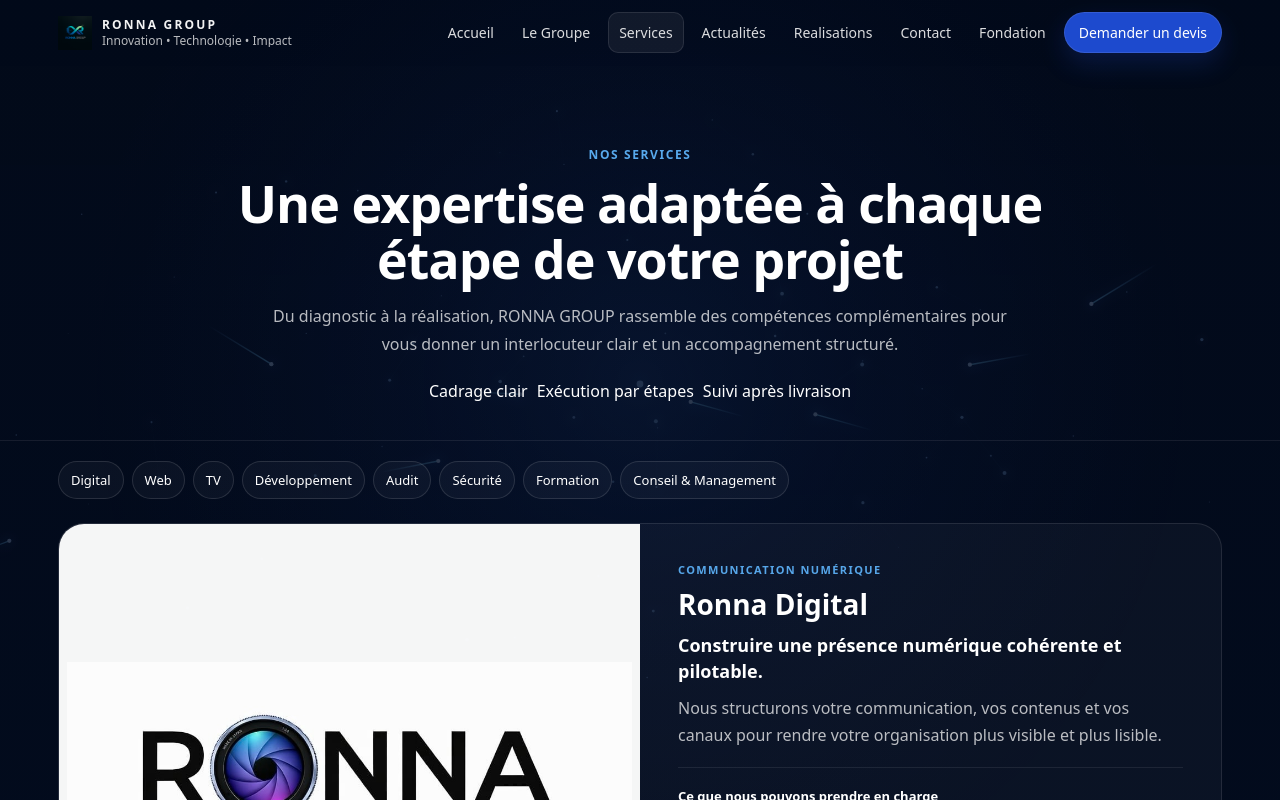
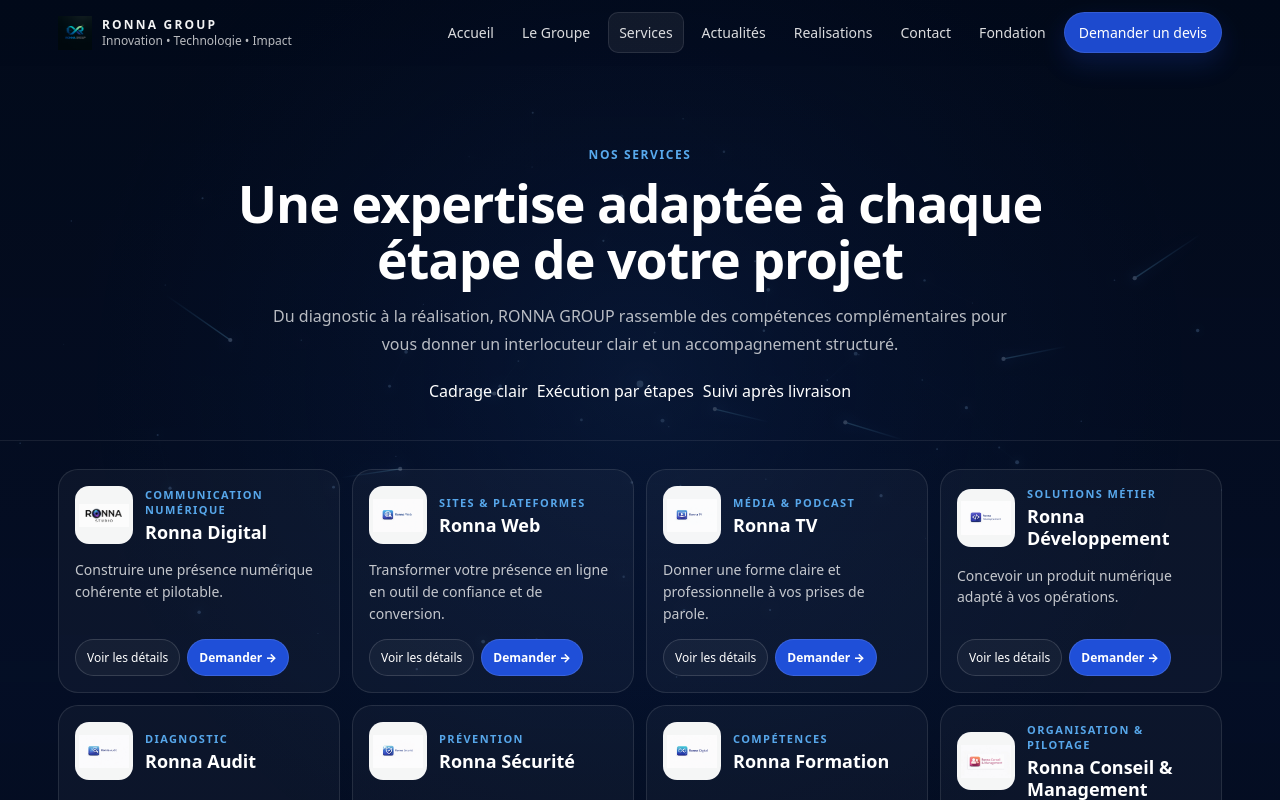
Before and after one commit to 11Mehdy225/RonnaSite, a React (Vite) app in the folder apps/web/: page /services in a window 1280 px wide. Shown: the top 800 px of the page. Built offline with nearby package versions, Linux system fonts and the light colour scheme.

Commit message:
Compact the services catalog

```diff
--- a/apps/web/src/pages/Services.jsx
+++ b/apps/web/src/pages/Services.jsx
@@ -1,3 +1,4 @@
+import { useState } from "react";
 import { Link, useNavigate } from "react-router-dom";
 import s1 from "../assets/brands/services/ronnastudio.jpg";
 import s2 from "../assets/brands/services/web.PNG";
@@ -68,29 +69,50 @@ const SERVICES = [
   },
 ];
 
-function ServiceCard({ item, index }) {
+function ServiceCard({ item, onOpen }) {
   const navigate = useNavigate();
   const subject = `Demande — ${item.title}`;
   return (
-    <article id={item.id} className={`rg-serviceCard ${index % 2 ? "is-reverse" : ""}`} style={styles.card}>
-      <div style={styles.media} className="rg-service-media"><img src={item.image} alt={item.title} style={styles.image} className="rg-service-image" loading="lazy" decoding="async" /></div>
-      <div style={styles.content}>
+    <article id={item.id} style={styles.card} className="rg-compact-service">
+      <div style={styles.cardHead}>
+        <div style={styles.media}><img src={item.image} alt="" style={styles.image} loading="lazy" decoding="async" /></div>
+        <div>
         <div style={styles.kicker}>{item.category}</div>
         <h2 style={styles.title}>{item.title}</h2>
-        <p style={styles.promise}>{item.promise}</p>
-        <p style={styles.desc}>{item.description}</p>
-        <div style={styles.deliverables}>
-          <strong style={styles.smallTitle}>Ce que nous pouvons prendre en charge</strong>
-          <ul style={styles.bullets}>{item.bullets.map((bullet) => <li key={bullet}>{bullet}</li>)}</ul>
         </div>
-        <p style={styles.ideal}><strong>Idéal pour :</strong> {item.idealFor}</p>
-        <button type="button" style={styles.ctaBtn} onClick={() => navigate(`/contact?service=${item.code}&subject=${encodeURIComponent(subject)}`)}>{item.cta} →</button>
+      </div>
+      <p style={styles.promise}>{item.promise}</p>
+      <div style={styles.cardActions}>
+        <button type="button" style={styles.detailsBtn} onClick={() => onOpen(item)}>Voir les détails</button>
+        <button type="button" style={styles.ctaBtn} onClick={() => navigate(`/contact?service=${item.code}&subject=${encodeURIComponent(subject)}`)}>Demander →</button>
       </div>
     </article>
   );
 }
 
+function ServiceModal({ item, onClose }) {
+  const navigate = useNavigate();
+  if (!item) return null;
+  return (
+    <div style={styles.overlay} role="dialog" aria-modal="true" aria-label={`Détails de ${item.title}`} onClick={onClose}>
+      <div style={styles.modal} onClick={(event) => event.stopPropagation()}>
+        <div style={styles.modalTop}>
+          <div><div style={styles.kicker}>{item.category}</div><h2 style={styles.modalTitle}>{item.title}</h2></div>
+          <button type="button" onClick={onClose} style={styles.closeBtn} aria-label="Fermer">×</button>
+        </div>
+        <p style={styles.modalPromise}>{item.promise}</p>
+        <p style={styles.desc}>{item.description}</p>
+        <strong style={styles.smallTitle}>Ce que nous pouvons prendre en charge</strong>
+        <ul style={styles.bullets}>{item.bullets.map((bullet) => <li key={bullet}>{bullet}</li>)}</ul>
+        <p style={styles.ideal}><strong>Idéal pour :</strong> {item.idealFor}</p>
+        <button type="button" style={styles.modalCta} onClick={() => navigate(`/contact?service=${item.code}&subject=${encodeURIComponent(`Demande — ${item.title}`)}`)}>{item.cta} →</button>
+      </div>
+    </div>
+  );
+}
+
 export default function Services() {
+  const [activeService, setActiveService] = useState(null);
   return (
     <>
       <SEO title="Services" description="Découvrez les services numériques, médias, conseil, formation et sécurité proposés par RONNA GROUP." canonical="https://www.ronnagroup.net/services" />
@@ -106,18 +128,15 @@ export default function Services() {
           </div>
         </header>
 
-        <nav aria-label="Accès rapide aux services" style={styles.quickNav}>
-          {SERVICES.map((item) => <a key={item.id} href={`#${item.id}`} style={styles.quickLink}>{item.title.replace("Ronna ", "")}</a>)}
-        </nav>
-
         <section style={styles.section}>
-          <div style={styles.list}>{SERVICES.map((item, index) => <ServiceCard key={item.id} item={item} index={index} />)}</div>
+          <div style={styles.list} className="rg-services-compact-grid">{SERVICES.map((item) => <ServiceCard key={item.id} item={item} onOpen={setActiveService} />)}</div>
         </section>
 
         <section style={styles.finalCta}>
           <div><div style={styles.heroKicker}>Vous hésitez entre plusieurs services ?</div><h2 style={styles.finalTitle}>Décrivez simplement votre besoin</h2><p style={styles.heroText}>Nous vous aiderons à identifier le bon point de départ et à cadrer la suite.</p></div>
           <Link to="/contact" style={styles.finalLink}>Parler à l’équipe →</Link>
         </section>
+        <ServiceModal item={activeService} onClose={() => setActiveService(null)} />
       </main>
     </>
   );
@@ -131,19 +150,27 @@ const styles = {
   heroTitle: { maxWidth: 850, margin: "12px auto 0", fontSize: "clamp(32px,5vw,52px)", lineHeight: 1.08, letterSpacing: -1 },
   heroText: { maxWidth: 760, margin: "15px auto 0", color: "rgba(255,255,255,.72)", fontSize: 16, lineHeight: 1.75 },
   principles: { display: "flex", justifyContent: "center", gap: 9, flexWrap: "wrap", marginTop: 22 },
-  quickNav: { maxWidth: 1200, margin: "20px auto 0", padding: "0 18px", display: "flex", gap: 8, overflowX: "auto", scrollbarWidth: "thin" },
-  quickLink: { flex: "0 0 auto", padding: "9px 12px", borderRadius: 999, border: "1px solid rgba(255,255,255,.12)", background: "rgba(255,255,255,.035)", fontSize: 13 },
-  section: { maxWidth: 1200, margin: "0 auto", padding: "24px 18px 0" }, list: { display: "grid", gap: 18 },
-  card: { scrollMarginTop: 105, display: "grid", gridTemplateColumns: "minmax(0,1fr) minmax(0,1fr)", borderRadius: 26, border: "1px solid rgba(255,255,255,.1)", background: "rgba(255,255,255,.035)", overflow: "hidden" },
-  media: { minHeight: 390, background: "rgba(255,255,255,.96)", padding: 8 }, image: { width: "100%", height: "100%", objectFit: "contain", display: "block" },
-  content: { padding: "clamp(20px,4vw,38px)", display: "flex", flexDirection: "column", justifyContent: "center" },
+  section: { maxWidth: 1200, margin: "0 auto", padding: "28px 18px 0" },
+  list: { display: "grid", gridTemplateColumns: "repeat(4,minmax(0,1fr))", gap: 12 },
+  card: { minWidth: 0, minHeight: 220, padding: 16, borderRadius: 20, border: "1px solid rgba(255,255,255,.1)", background: "rgba(255,255,255,.035)", display: "flex", flexDirection: "column" },
+  cardHead: { display: "flex", alignItems: "center", gap: 12, minWidth: 0 },
+  media: { width: 58, height: 58, flex: "0 0 58px", padding: 4, borderRadius: 14, background: "rgba(255,255,255,.96)", overflow: "hidden" },
+  image: { width: "100%", height: "100%", objectFit: "contain", display: "block" },
   kicker: { fontSize: 11, letterSpacing: 1.4, textTransform: "uppercase", color: "rgba(95,183,255,.9)", fontWeight: 900 },
-  title: { margin: "8px 0 0", fontSize: 28 }, promise: { margin: "9px 0 0", fontSize: 18, lineHeight: 1.45, fontWeight: 750 },
+  title: { margin: "5px 0 0", fontSize: 18, lineHeight: 1.2 }, promise: { margin: "15px 0", fontSize: 14, lineHeight: 1.55, color: "rgba(255,255,255,.76)" },
   desc: { margin: "10px 0 0", color: "rgba(255,255,255,.72)", lineHeight: 1.7 },
   deliverables: { marginTop: 18, paddingTop: 16, borderTop: "1px solid rgba(255,255,255,.08)" }, smallTitle: { fontSize: 13 },
   bullets: { margin: "9px 0 0", paddingLeft: 19, color: "rgba(255,255,255,.75)", lineHeight: 1.7 },
   ideal: { margin: "14px 0 0", color: "rgba(255,255,255,.68)", lineHeight: 1.6, fontSize: 14 },
-  ctaBtn: { alignSelf: "flex-start", marginTop: 18, padding: "11px 15px", borderRadius: 999, border: "1px solid rgba(255,255,255,.12)", background: "#1F4FD8", color: "white", fontWeight: 800, cursor: "pointer" },
+  cardActions: { marginTop: "auto", display: "flex", gap: 7, flexWrap: "wrap" },
+  detailsBtn: { padding: "9px 11px", borderRadius: 999, border: "1px solid rgba(255,255,255,.14)", background: "rgba(255,255,255,.04)", color: "white", fontSize: 12, cursor: "pointer" },
+  ctaBtn: { padding: "9px 11px", borderRadius: 999, border: "1px solid rgba(255,255,255,.12)", background: "#1F4FD8", color: "white", fontWeight: 800, fontSize: 12, cursor: "pointer" },
+  overlay: { position: "fixed", inset: 0, zIndex: 200, padding: 18, background: "rgba(0,0,0,.78)", display: "grid", placeItems: "center" },
+  modal: { width: "min(620px,100%)", maxHeight: "90vh", overflowY: "auto", padding: "clamp(20px,4vw,34px)", borderRadius: 24, border: "1px solid rgba(255,255,255,.16)", background: "#071127", boxShadow: "0 30px 90px rgba(0,0,0,.55)" },
+  modalTop: { display: "flex", justifyContent: "space-between", alignItems: "start", gap: 16 }, modalTitle: { margin: "7px 0 0", fontSize: 28 },
+  closeBtn: { width: 40, height: 40, borderRadius: 999, border: "1px solid rgba(255,255,255,.14)", background: "rgba(255,255,255,.05)", color: "white", fontSize: 25, cursor: "pointer" },
+  modalPromise: { margin: "18px 0 0", fontSize: 18, fontWeight: 800, lineHeight: 1.45 },
+  modalCta: { marginTop: 8, padding: "11px 15px", borderRadius: 999, border: 0, background: "#1F4FD8", color: "white", fontWeight: 800, cursor: "pointer" },
   finalCta: { maxWidth: 1164, margin: "34px auto 0", padding: "clamp(22px,4vw,38px)", borderRadius: 26, border: "1px solid rgba(95,183,255,.2)", background: "linear-gradient(135deg,rgba(31,79,216,.18),rgba(255,255,255,.035))", display: "flex", justifyContent: "space-between", alignItems: "center", gap: 22, flexWrap: "wrap" },
   finalTitle: { margin: "8px 0 0", fontSize: 28 }, finalLink: { padding: "12px 17px", borderRadius: 999, background: "white", color: "#071127", fontWeight: 900 },
 };
--- a/apps/web/src/styles/globals.css
+++ b/apps/web/src/styles/globals.css
@@ -167,6 +167,17 @@ html { scroll-behavior: smooth; }
   }
 }
 
+@media (max-width: 1050px) {
+  .rg-services-compact-grid { grid-template-columns: repeat(2, minmax(0, 1fr)) !important; }
+}
+
+@media (max-width: 560px) {
+  .rg-services-compact-grid { grid-template-columns: repeat(2, minmax(0, 1fr)) !important; gap: 8px !important; }
+  .rg-compact-service { padding: 12px !important; min-height: 245px !important; }
+  .rg-compact-service h2 { font-size: 15px !important; }
+  .rg-compact-service button { width: 100%; }
+}
+
 @media (max-width: 700px) {
   h1 { font-size: clamp(25px, 8vw, 32px) !important; }
   h2 { line-height: 1.25; }
```
